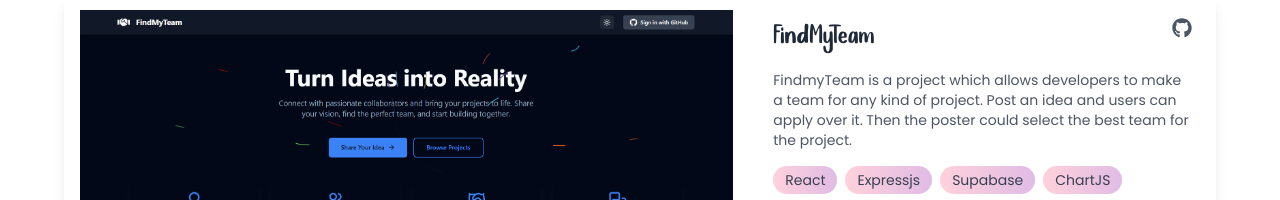
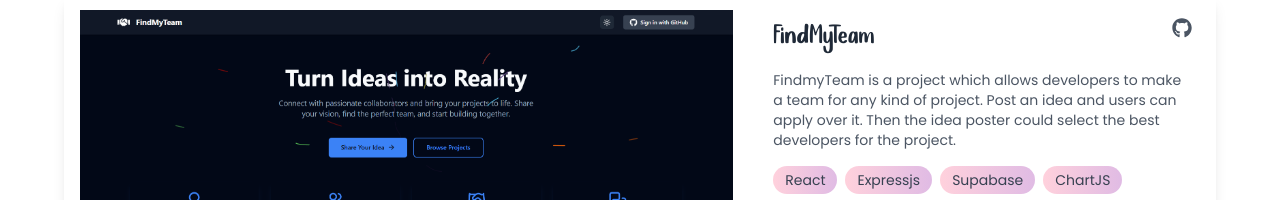
Before and after one commit to Priyansh-max/Portfolio, a React (Vite) app: page /projects in a window 1280 px wide. Shown: the part 248-448 px from the top of the page. Built offline with nearby package versions, Linux system fonts and the light colour scheme.

Commit message:
text updates

```diff
--- a/src/components/pages/Projects.jsx
+++ b/src/components/pages/Projects.jsx
@@ -21,7 +21,7 @@
   const projects = [
     {
       title: "FindMyTeam",
-      description: "FindmyTeam is a project which allows developers to make a team for any kind of project. Post an idea and users can apply over it. Then the poster could select the best team for the project.",
+      description: "FindmyTeam is a project which allows developers to make a team for any kind of project. Post an idea and users can apply over it. Then the idea poster could select the best developers for the project.",
       image: findMyTeam,
       skills: ["React", "Expressjs", "Supabase", "ChartJS", "Gemini", "Javascript"],
       github: "https://github.com/Priyansh-max/FindMyCoFounder",
```
